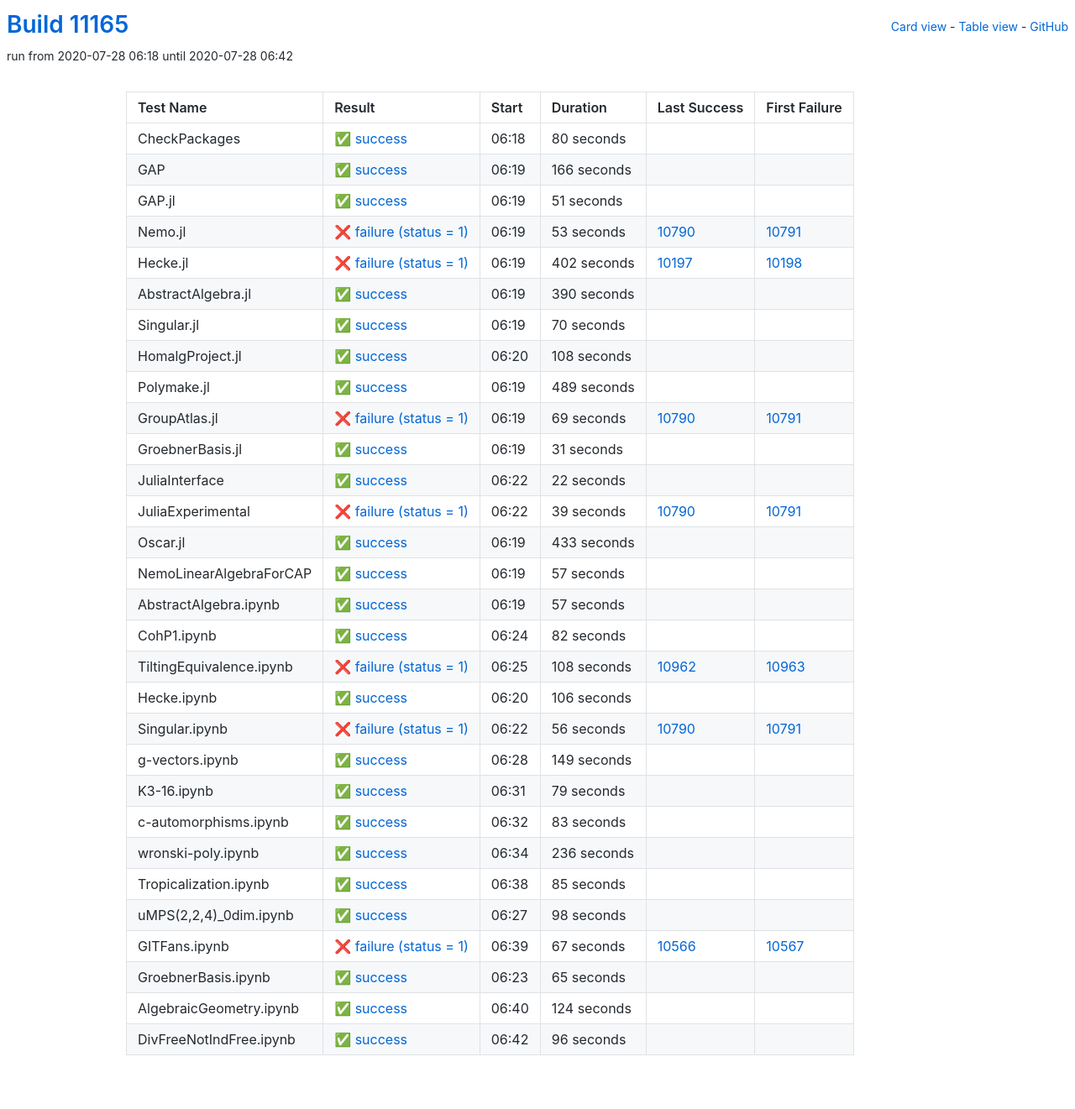
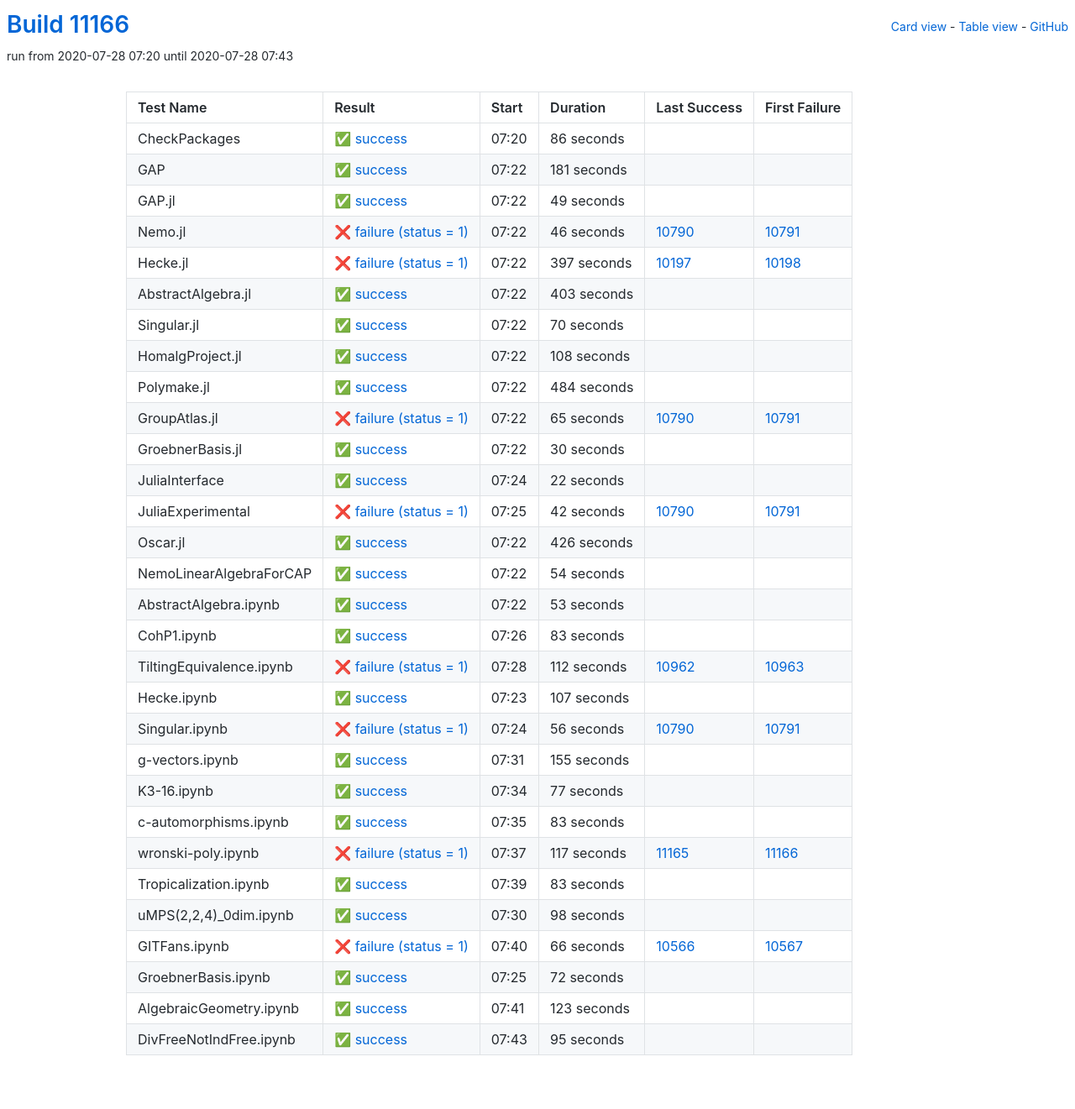
Before and after one commit to oscar-system/oscar-ci-status, a Jekyll site: the page built from table.html, in a window 1280 px wide. Shown: the whole page at 84% size. Built offline with Jekyll 4.4.1, drawn with Linux system fonts in a browser that asks for light colours.

Commit message:
Build #11166

```diff
--- a/_data/ci.yml
+++ b/_data/ci.yml
@@ -1,6 +1,6 @@
 ---
-build: 11165
-build_url: https://oscarci.mathematik.uni-kl.de/job/oscar/11165/
+build: 11166
+build_url: https://oscarci.mathematik.uni-kl.de/job/oscar/11166/
 job: oscar
 organization: oscar-system
 repo: oscar-ci-status
@@ -8,80 +8,80 @@
 tests:
 - name: CheckPackages
   id: checkpackages
-  log: https://oscarci.mathematik.uni-kl.de/job/oscar/11165/artifact/logs/build-11165/CheckPackages.log
-  start: 2020-07-28 06:18
+  log: https://oscarci.mathematik.uni-kl.de/job/oscar/11166/artifact/logs/build-11166/CheckPackages.log
+  start: 2020-07-28 07:20
   success: true
   exitcode: 0
   status: success
-  duration: 80
+  duration: 86
   last_success: false
   last_success_url:
   first_failure: false
   first_failure_url:
 - name: GAP
   id: gap
-  log: https://oscarci.mathematik.uni-kl.de/job/oscar/11165/artifact/logs/build-11165/GAP.log
-  start: 2020-07-28 06:19
+  log: https://oscarci.mathematik.uni-kl.de/job/oscar/11166/artifact/logs/build-11166/GAP.log
+  start: 2020-07-28 07:22
   success: true
   exitcode: 0
   status: success
-  duration: 166
+  duration: 181
   last_success: false
   last_success_url:
   first_failure: false
   first_failure_url:
 - name: GAP.jl
   id: gap-jl
-  log: https://oscarci.mathematik.uni-kl.de/job/oscar/11165/artifact/logs/build-11165/GAP.jl.log
-  start: 2020-07-28 06:19
+  log: https://oscarci.mathematik.uni-kl.de/job/oscar/11166/artifact/logs/build-11166/GAP.jl.log
+  start: 2020-07-28 07:22
   success: true
   exitcode: 0
   status: success
-  duration: 51
+  duration: 49
   last_success: false
   last_success_url:
   first_failure: false
   first_failure_url:
 - name: Nemo.jl
   id: nemo-jl
-  log: https://oscarci.mathematik.uni-kl.de/job/oscar/11165/artifact/logs/build-11165/Nemo.jl.log
-  start: 2020-07-28 06:19
+  log: https://oscarci.mathematik.uni-kl.de/job/oscar/11166/artifact/logs/build-11166/Nemo.jl.log
+  start: 2020-07-28 07:22
   success: false
   exitcode: 1
   status: failure
-  duration: 53
+  duration: 46
   last_success: 10790
   last_success_url: https://oscarci.mathematik.uni-kl.de/job/oscar/10790/
   first_failure: 10791
   first_failure_url: https://oscarci.mathematik.uni-kl.de/job/oscar/10791/
 - name: Hecke.jl
   id: hecke-jl
-  log: https://oscarci.mathematik.uni-kl.de/job/oscar/11165/artifact/logs/build-11165/Hecke.jl.log
-  start: 2020-07-28 06:19
+  log: https://oscarci.mathematik.uni-kl.de/job/oscar/11166/artifact/logs/build-11166/Hecke.jl.log
+  start: 2020-07-28 07:22
   success: false
   exitcode: 1
   status: failure
-  duration: 402
+  duration: 397
   last_success: 10197
   last_success_url: https://oscarci.mathematik.uni-kl.de/job/oscar/10197/
   first_failure: 10198
   first_failure_url: https://oscarci.mathematik.uni-kl.de/job/oscar/10198/
 - name: AbstractAlgebra.jl
   id: abstractalgebra-jl
-  log: https://oscarci.mathematik.uni-kl.de/job/oscar/11165/artifact/logs/build-11165/AbstractAlgebra.jl.log
-  start: 2020-07-28 06:19
+  log: https://oscarci.mathematik.uni-kl.de/job/oscar/11166/artifact/logs/build-11166/AbstractAlgebra.jl.log
+  start: 2020-07-28 07:22
   success: true
   exitcode: 0
   status: success
-  duration: 390
+  duration: 403
   last_success: false
   last_success_url:
   first_failure: false
   first_failure_url:
 - name: Singular.jl
   id: singular-jl
-  log: https://oscarci.mathematik.uni-kl.de/job/oscar/11165/artifact/logs/build-11165/Singular.jl.log
-  start: 2020-07-28 06:19
+  log: https://oscarci.mathematik.uni-kl.de/job/oscar/11166/artifact/logs/build-11166/Singular.jl.log
+  start: 2020-07-28 07:22
   success: true
   exitcode: 0
   status: success
@@ -92,8 +92,8 @@
   first_failure_url:
 - name: HomalgProject.jl
   id: homalgproject-jl
-  log: https://oscarci.mathematik.uni-kl.de/job/oscar/11165/artifact/logs/build-11165/HomalgProject.jl.log
-  start: 2020-07-28 06:20
+  log: https://oscarci.mathematik.uni-kl.de/job/oscar/11166/artifact/logs/build-11166/HomalgProject.jl.log
+  start: 2020-07-28 07:22
   success: true
   exitcode: 0
   status: success
@@ -104,44 +104,44 @@
   first_failure_url:
 - name: Polymake.jl
   id: polymake-jl
-  log: https://oscarci.mathematik.uni-kl.de/job/oscar/11165/artifact/logs/build-11165/Polymake.jl.log
-  start: 2020-07-28 06:19
+  log: https://oscarci.mathematik.uni-kl.de/job/oscar/11166/artifact/logs/build-11166/Polymake.jl.log
+  start: 2020-07-28 07:22
   success: true
   exitcode: 0
   status: success
-  duration: 489
+  duration: 484
   last_success: false
   last_success_url:
   first_failure: false
   first_failure_url:
 - name: GroupAtlas.jl
   id: groupatlas-jl
-  log: https://oscarci.mathematik.uni-kl.de/job/oscar/11165/artifact/logs/build-11165/GroupAtlas.jl.log
-  start: 2020-07-28 06:19
+  log: https://oscarci.mathematik.uni-kl.de/job/oscar/11166/artifact/logs/build-11166/GroupAtlas.jl.log
+  start: 2020-07-28 07:22
   success: false
   exitcode: 1
   status: failure
-  duration: 69
+  duration: 65
   last_success: 10790
   last_success_url: https://oscarci.mathematik.uni-kl.de/job/oscar/10790/
   first_failure: 10791
   first_failure_url: https://oscarci.mathematik.uni-kl.de/job/oscar/10791/
 - name: GroebnerBasis.jl
   id: groebnerbasis-jl
-  log: https://oscarci.mathematik.uni-kl.de/job/oscar/11165/artifact/logs/build-11165/GroebnerBasis.jl.log
-  start: 2020-07-28 06:19
+  log: https://oscarci.mathematik.uni-kl.de/job/oscar/11166/artifact/logs/build-11166/GroebnerBasis.jl.log
+  start: 2020-07-28 07:22
   success: true
   exitcode: 0
   status: success
-  duration: 31
+  duration: 30
   last_success: false
   last_success_url:
   first_failure: false
   first_failure_url:
 - name: JuliaInterface
   id: juliainterface
-  log: https://oscarci.mathematik.uni-kl.de/job/oscar/11165/artifact/logs/build-11165/JuliaInterface.log
-  start: 2020-07-28 06:22
+  log: https://oscarci.mathematik.uni-kl.de/job/oscar/11166/artifact/logs/build-11166/JuliaInterface.log
+  start: 2020-07-28 07:24
   success: true
   exitcode: 0
   status: success
@@ -152,92 +152,92 @@
   first_failure_url:
 - name: JuliaExperimental
   id: juliaexperimental
-  log: https://oscarci.mathematik.uni-kl.de/job/oscar/11165/artifact/logs/build-11165/JuliaExperimental.log
-  start: 2020-07-28 06:22
+  log: https://oscarci.mathematik.uni-kl.de/job/oscar/11166/artifact/logs/build-11166/JuliaExperimental.log
+  start: 2020-07-28 07:25
   success: false
   exitcode: 1
   status: failure
-  duration: 39
+  duration: 42
   last_success: 10790
   last_success_url: https://oscarci.mathematik.uni-kl.de/job/oscar/10790/
   first_failure: 10791
   first_failure_url: https://oscarci.mathematik.uni-kl.de/job/oscar/10791/
 - name: Oscar.jl
   id: oscar-jl
-  log: https://oscarci.mathematik.uni-kl.de/job/oscar/11165/artifact/logs/build-11165/Oscar.jl.log
-  start: 2020-07-28 06:19
+  log: https://oscarci.mathematik.uni-kl.de/job/oscar/11166/artifact/logs/build-11166/Oscar.jl.log
+  start: 2020-07-28 07:22
   success: true
   exitcode: 0
   status: success
-  duration: 433
+  duration: 426
   last_success: false
   last_success_url:
   first_failure: false
   first_failure_url:
 - name: NemoLinearAlgebraForCAP
   id: nemolinearalgebraforcap
-  log: https://oscarci.mathematik.uni-kl.de/job/oscar/11165/artifact/logs/build-11165/NemoLinearAlgebraForCAP.log
-  start: 2020-07-28 06:19
+  log: https://oscarci.mathematik.uni-kl.de/job/oscar/11166/artifact/logs/build-11166/NemoLinearAlgebraForCAP.log
+  start: 2020-07-28 07:22
   success: true
   exitcode: 0
   status: success
-  duration: 57
+  duration: 54
   last_success: false
   last_success_url:
   first_failure: false
   first_failure_url:
 - name: AbstractAlgebra.ipynb
   id: abstractalgebra-ipynb
-  log: https://oscarci.mathematik.uni-kl.de/job/oscar/11165/artifact/logs/build-11165/AbstractAlgebra.ipynb.log
-  start: 2020-07-28 06:19
+  log: https://oscarci.mathematik.uni-kl.de/job/oscar/11166/artifact/logs/build-11166/AbstractAlgebra.ipynb.log
+  start: 2020-07-28 07:22
   success: true
   exitcode: 0
   status: success
-  duration: 57
+  duration: 53
   last_success: false
   last_success_url:
   first_failure: false
   first_failure_url:
 - name: CohP1.ipynb
   id: cohp1-ipynb
-  log: https://oscarci.mathematik.uni-kl.de/job/oscar/11165/artifact/logs/build-11165/CohP1.ipynb.log
-  start: 2020-07-28 06:24
+  log: https://oscarci.mathematik.uni-kl.de/job/oscar/11166/artifact/logs/build-11166/CohP1.ipynb.log
+  start: 2020-07-28 07:26
   success: true
   exitcode: 0
   status: success
-  duration: 82
+  duration: 83
   last_success: false
   last_success_url:
   first_failure: false
   first_failure_url:
 - name: TiltingEquivalence.ipynb
   id: tiltingequivalence-ipynb
-  log: https://oscarci.mathematik.uni-kl.de/job/oscar/11165/artifact/logs/build-11165/TiltingEquivalence.ipynb.log
-  start: 2020-07-28 06:25
+  log: https://oscarci.mathematik.uni-kl.de/job/oscar/11166/artifact/logs/build-11166/TiltingEquivalence.ipynb.log
+  start: 2020-07-28 07:28
   success: false
   exitcode: 1
   status: failure
-  duration: 108
+  duration: 112
   last_success: 10962
   last_success_url: https://oscarci.mathematik.uni-kl.de/job/oscar/10962/
   first_failure: 10963
   first_failure_url: https://oscarci.mathematik.uni-kl.de/job/oscar/10963/
 - name: Hecke.ipynb
   id: hecke-ipynb
-  log: https://oscarci.mathematik.uni-kl.de/job/oscar/11165/artifact/logs/build-11165/Hecke.ipynb.log
-  start: 2020-07-28 06:20
+  log: https://oscarci.mathematik.uni-kl.de/job/oscar/11166/artifact/logs/build-11166/Hecke.ipynb.log
+  start: 2020-07-28 07:23
   success: true
   exitcode: 0
   status: success
-  duration: 106
+  duration: 107
   last_success: false
   last_success_url:
   first_failure: false
   first_failure_url:
 - name: Singular.ipynb
   id: singular-ipynb
-  log: https://oscarci.mathematik.uni-kl.de/job/oscar/11165/artifact/logs/build-11165/Singular.ipynb.log
-  start: 2020-07-28 06:22
+  log: https://oscarci.mathematik.uni-kl.de/job/oscar/11166/artifact/logs/build-11166/Singular.ipynb.log
+  start: 2020-07-28 07:24
   success: false
   exitcode: 1
   status: failure
@@ -248,32 +248,32 @@
   first_failure_url: https://oscarci.mathematik.uni-kl.de/job/oscar/10791/
 - name: g-vectors.ipynb
   id: g-vectors-ipynb
-  log: https://oscarci.mathematik.uni-kl.de/job/oscar/11165/artifact/logs/build-11165/g-vectors.ipynb.log
-  start: 2020-07-28 06:28
+  log: https://oscarci.mathematik.uni-kl.de/job/oscar/11166/artifact/logs/build-11166/g-vectors.ipynb.log
+  start: 2020-07-28 07:31
   success: true
   exitcode: 0
   status: success
-  duration: 149
+  duration: 155
   last_success: false
   last_success_url:
   first_failure: false
   first_failure_url:
 - name: K3-16.ipynb
   id: k3-16-ipynb
-  log: https://oscarci.mathematik.uni-kl.de/job/oscar/11165/artifact/logs/build-11165/K3-16.ipynb.log
-  start: 2020-07-28 06:31
+  log: https://oscarci.mathematik.uni-kl.de/job/oscar/11166/artifact/logs/build-11166/K3-16.ipynb.log
+  start: 2020-07-28 07:34
   success: true
   exitcode: 0
   status: success
-  duration: 79
+  duration: 77
   last_success: false
   last_success_url:
   first_failure: false
   first_failure_url:
 - name: c-automorphisms.ipynb
   id: c-automorphisms-ipynb
-  log: https://oscarci.mathematik.uni-kl.de/job/oscar/11165/artifact/logs/build-11165/c-automorphisms.ipynb.log
-  start: 2020-07-28 06:32
+  log: https://oscarci.mathematik.uni-kl.de/job/oscar/11166/artifact/logs/build-11166/c-automorphisms.ipynb.log
+  start: 2020-07-28 07:35
   success: true
   exitcode: 0
   status: success
@@ -284,32 +284,32 @@
   first_failure_url:
 - name: wronski-poly.ipynb
   id: wronski-poly-ipynb
-  log: https://oscarci.mathematik.uni-kl.de/job/oscar/11165/artifact/logs/build-11165/wronski-poly.ipynb.log
-  start: 2020-07-28 06:34
+  log: https://oscarci.mathematik.uni-kl.de/job/oscar/11166/artifact/logs/build-11166/wronski-poly.ipynb.log
+  start: 2020-07-28 07:37
+  success: false
+  exitcode: 1
+  status: failure
+  duration: 117
+  last_success: 11165
+  last_success_url: https://oscarci.mathematik.uni-kl.de/job/oscar/11165/
+  first_failure: 11166
+  first_failure_url: https://oscarci.mathematik.uni-kl.de/job/oscar/11166/
+- name: Tropicalization.ipynb
+  id: tropicalization-ipynb
+  log: https://oscarci.mathematik.uni-kl.de/job/oscar/11166/artifact/logs/build-11166/Tropicalization.ipynb.log
+  start: 2020-07-28 07:39
   success: true
   exitcode: 0
   status: success
-  duration: 236
-  last_success: false
-  last_success_url:
-  first_failure: false
-  first_failure_url:
-- name: Tropicalization.ipynb
-  id: tropicalization-ipynb
-  log: https://oscarci.mathematik.uni-kl.de/job/oscar/11165/artifact/logs/build-11165/Tropicalization.ipynb.log
-  start: 2020-07-28 06:38
-  success: true
-  exitcode: 0
-  status: success
-  duration: 85
+  duration: 83
   last_success: false
   last_success_url:
   first_failure: false
   first_failure_url:
 - name: uMPS(2,2,4)_0dim.ipynb
   id: umps-2-2-4-0dim-ipynb
-  log: https://oscarci.mathematik.uni-kl.de/job/oscar/11165/artifact/logs/build-11165/uMPS-2-2-4-_0dim.ipynb.log
-  start: 2020-07-28 06:27
+  log: https://oscarci.mathematik.uni-kl.de/job/oscar/11166/artifact/logs/build-11166/uMPS-2-2-4-_0dim.ipynb.log
+  start: 2020-07-28 07:30
   success: true
   exitcode: 0
   status: success
@@ -320,48 +320,48 @@
   first_failure_url:
 - name: GITFans.ipynb
   id: gitfans-ipynb
-  log: https://oscarci.mathematik.uni-kl.de/job/oscar/11165/artifact/logs/build-11165/GITFans.ipynb.log
-  start: 2020-07-28 06:39
+  log: https://oscarci.mathematik.uni-kl.de/job/oscar/11166/artifact/logs/build-11166/GITFans.ipynb.log
+  start: 2020-07-28 07:40
   success: false
   exitcode: 1
   status: failure
-  duration: 67
+  duration: 66
   last_success: 10566
   last_success_url: https://oscarci.mathematik.uni-kl.de/job/oscar/10566/
   first_failure: 10567
   first_failure_url: https://oscarci.mathematik.uni-kl.de/job/oscar/10567/
 - name: GroebnerBasis.ipynb
   id: groebnerbasis-ipynb
-  log: https://oscarci.mathematik.uni-kl.de/job/oscar/11165/artifact/logs/build-11165/GroebnerBasis.ipynb.log
-  start: 2020-07-28 06:23
+  log: https://oscarci.mathematik.uni-kl.de/job/oscar/11166/artifact/logs/build-11166/GroebnerBasis.ipynb.log
+  start: 2020-07-28 07:25
   success: true
   exitcode: 0
   status: success
-  duration: 65
+  duration: 72
   last_success: false
   last_success_url:
   first_failure: false
   first_failure_url:
 - name: AlgebraicGeometry.ipynb
   id: algebraicgeometry-ipynb
-  log: https://oscarci.mathematik.uni-kl.de/job/oscar/11165/artifact/logs/build-11165/AlgebraicGeometry.ipynb.log
-  start: 2020-07-28 06:40
+  log: https://oscarci.mathematik.uni-kl.de/job/oscar/11166/artifact/logs/build-11166/AlgebraicGeometry.ipynb.log
+  start: 2020-07-28 07:41
   success: true
   exitcode: 0
   status: success
-  duration: 124
+  duration: 123
   last_success: false
   last_success_url:
   first_failure: false
   first_failure_url:
 - name: DivFreeNotIndFree.ipynb
   id: divfreenotindfree-ipynb
-  log: https://oscarci.mathematik.uni-kl.de/job/oscar/11165/artifact/logs/build-11165/DivFreeNotIndFree.ipynb.log
-  start: 2020-07-28 06:42
+  log: https://oscarci.mathematik.uni-kl.de/job/oscar/11166/artifact/logs/build-11166/DivFreeNotIndFree.ipynb.log
+  start: 2020-07-28 07:43
   success: true
   exitcode: 0
   status: success
-  duration: 96
+  duration: 95
   last_success: false
   last_success_url:
   first_failure: false
```
Also changed, not shown: README.md.
